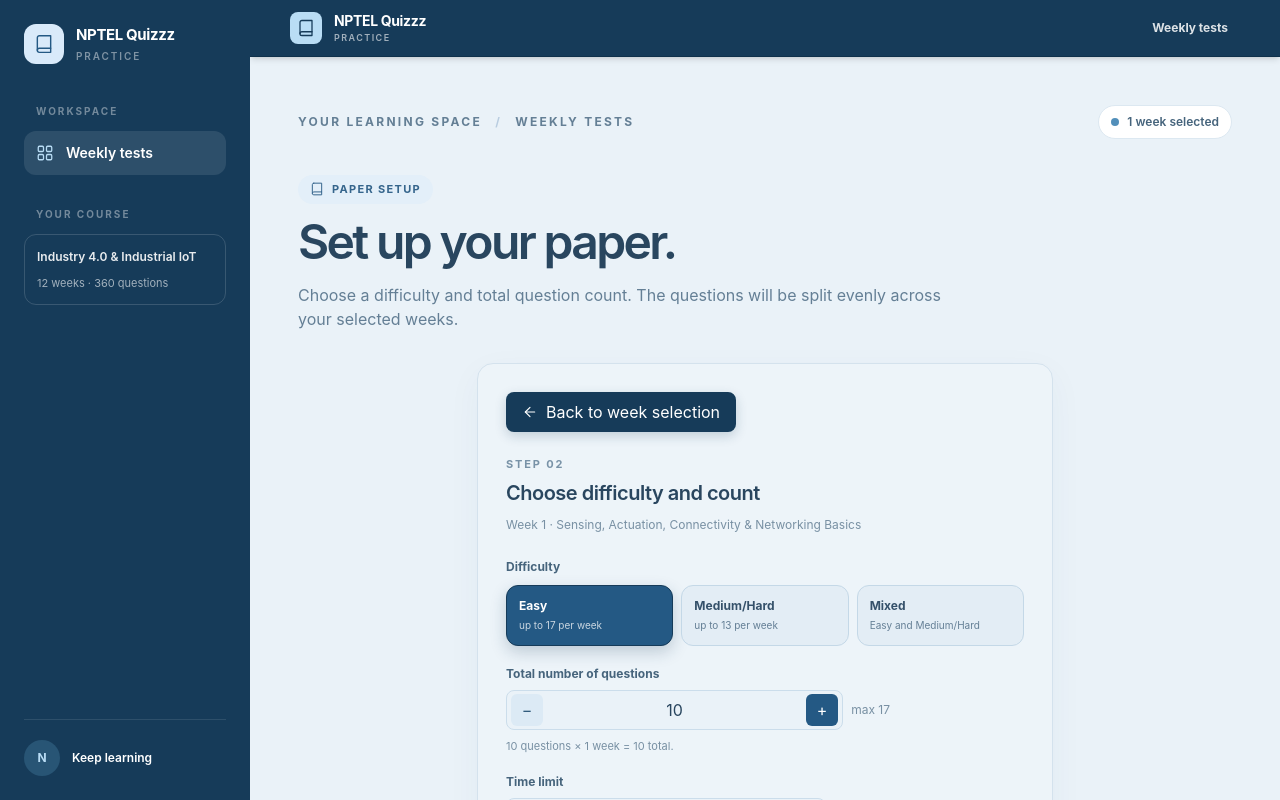
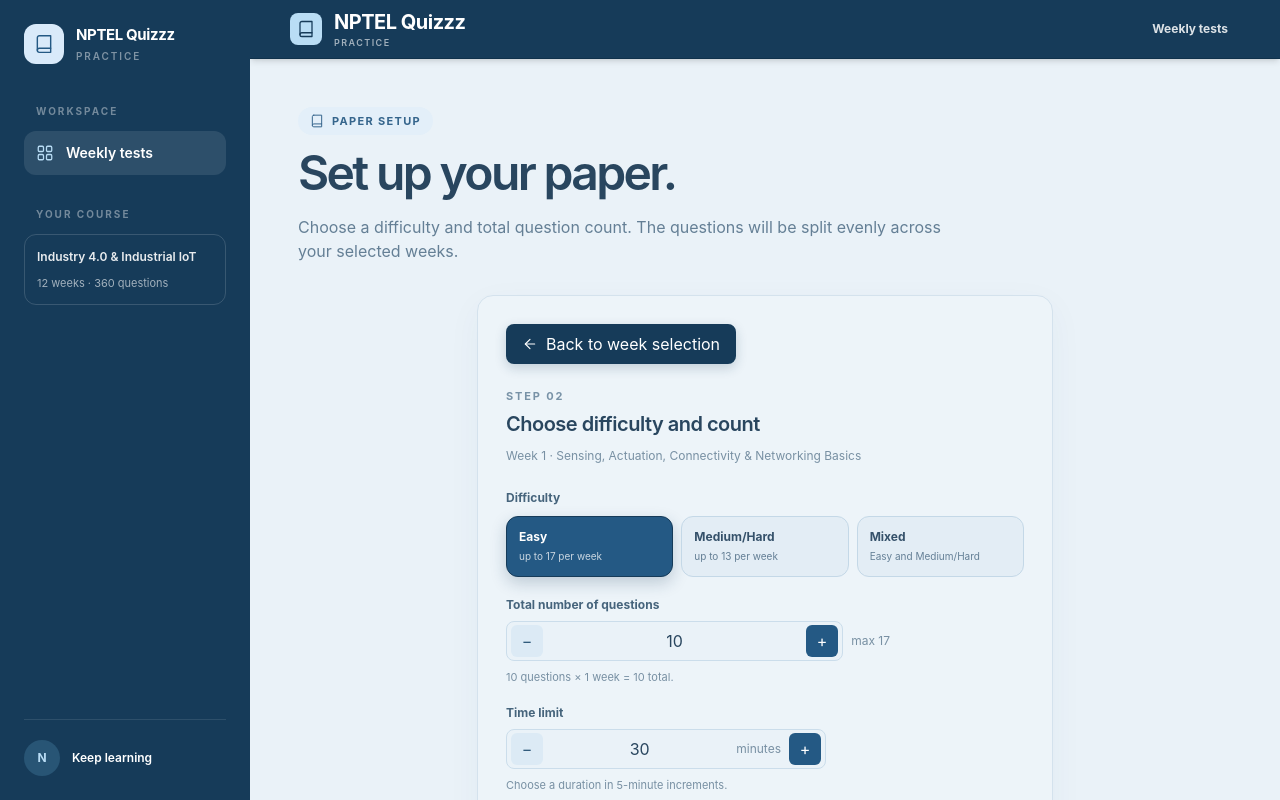
Before and after one commit to umesh4ever/learning_nptel, a React (Vite) app: page /#/setup/paper in a window 1280 px wide. Shown: the top 800 px of the page. Built offline with nearby package versions, Linux system fonts and the light colour scheme.

Commit message:
3rd push

```diff
--- a/src/components/Navbar.jsx
+++ b/src/components/Navbar.jsx
@@ -14,7 +14,7 @@
             <Icon name="book" className="size-[18px]" />
           </span>
           <span className="min-w-0">
-            <span className="block truncate text-sm font-bold tracking-tight text-white">NPTEL Quizzz</span>
+            <span className="block truncate text-xl font-bold tracking-tight text-white">NPTEL Quizzz</span>
             <span className="hidden text-[9px] font-semibold uppercase tracking-[0.16em] text-white/60 sm:block">practice</span>
           </span>
         </Link>
@@ -25,7 +25,7 @@
             onClick={onGoHome}
             className="inline-flex min-h-11 items-center rounded-lg px-3 py-2 text-xs font-bold text-white/85 transition-all hover:bg-white/15 hover:text-white active:scale-95 focus-visible:outline focus-visible:outline-2 focus-visible:outline-offset-2 focus-visible:outline-[#b9ddf5] sm:min-h-10"
           >
-            <span className="sm:hidden">Home</span>
+            <span className="sm:hidden text-xl">Home</span>
             <span className="hidden sm:inline">Weekly tests</span>
           </Link>
           {quiz && !finished && (
--- a/src/features/quiz/ResultsScreen.jsx
+++ b/src/features/quiz/ResultsScreen.jsx
@@ -8,13 +8,13 @@
   const exactScorePercentage = (correctCount / quiz.questions.length) * 100
   const scorePercentage = Math.round(exactScorePercentage)
   const resultHeadline = exactScorePercentage === 100
-    ? 'Head shot'
+    ? 'Deadly Head shot man'
     : exactScorePercentage > 80
-      ? 'Good'
-      : exactScorePercentage >= 50
-        ? 'NOT BAD'
-        : 'BAD'
-  const resultTheme = exactScorePercentage < 50
+      ? 'Excellent you are shining'
+      : exactScorePercentage > 50
+        ? 'Great But you have miles to go'
+        : 'Go home prepare then return and Conquer'
+  const resultTheme = exactScorePercentage <= 50
     ? {
         section: 'bg-[#a33e46]',
         icon: 'bg-[#f8dfe1] text-[#8c3038]',
--- a/src/features/setup/PaperSetupStep.jsx
+++ b/src/features/setup/PaperSetupStep.jsx
@@ -67,13 +67,7 @@
 
   return (
     <main className="mx-auto w-full max-w-[1180px] px-5 pb-12 pt-8 sm:px-8 lg:px-12 lg:pt-12">
-      <div className="mb-9 flex items-center justify-between">
-        <p className="text-xs font-bold uppercase tracking-[0.19em] text-[#647f95]">Your learning space <span className="px-2 text-[#b9cde0]">/</span> Weekly tests</p>
-        <div className="hidden items-center gap-2 rounded-full border border-[#dce8f1] bg-white px-3 py-2 text-xs font-semibold text-[#46647c] sm:flex">
-          <span className="size-2 rounded-full bg-[#528fba]" />
-          {weekCount} {weekCount === 1 ? 'week' : 'weeks'} selected
-        </div>
-      </div>
+
 
       <section className="mb-8 max-w-3xl">
         <div className="mb-3 inline-flex items-center gap-2 rounded-full bg-[#e3eff9] px-3 py-1.5 text-[11px] font-bold uppercase tracking-[0.12em] text-[#35658c]">
--- a/src/features/setup/WeekSelectionStep.jsx
+++ b/src/features/setup/WeekSelectionStep.jsx
@@ -12,13 +12,7 @@
 
   return (
     <main className="mx-auto w-full max-w-[1180px] px-5 pb-12 pt-8 sm:px-8 lg:px-12 lg:pt-12">
-      <div className="mb-9 flex items-center justify-between">
-        <p className="text-xs font-bold uppercase tracking-[0.19em] text-[#647f95]">Your learning space <span className="px-2 text-[#b9cde0]">/</span> Weekly tests</p>
-        <div className="hidden items-center gap-2 rounded-full border border-[#d4e2ed] bg-[#eaf2f8] px-3 py-2 text-xs font-semibold text-[#46647c] sm:flex">
-          <span className="size-2 rounded-full bg-[#528fba]" />
-          {weeks.length} weeks ready
-        </div>
-      </div>
+
 
       <section className="mb-8 max-w-3xl">
         <div className="mb-3 inline-flex items-center gap-2 rounded-full bg-[#e3eff9] px-3 py-1.5 text-[11px] font-bold uppercase tracking-[0.12em] text-[#35658c]">
@@ -27,7 +21,7 @@
         </div>
         <div className="flex flex-wrap items-start justify-between gap-4">
           <div>
-            <h1 className="text-4xl font-semibold tracking-[-0.055em] text-[#29465f] sm:text-[48px] sm:leading-[1.08]">Choose your weeks.</h1>
+            <h1 className="text-4xl font-semibold tracking-[-0.055em] text-[#29465f] sm:text-[48px] sm:leading-[1.08]">Industry 4.0 & Industrial IoT</h1>
             <p className="mt-4 max-w-2xl text-sm leading-6 text-[#647f95] sm:text-base">
               Select one or more weeks. Your test will include the same number of questions from every selected week.
             </p>
```
